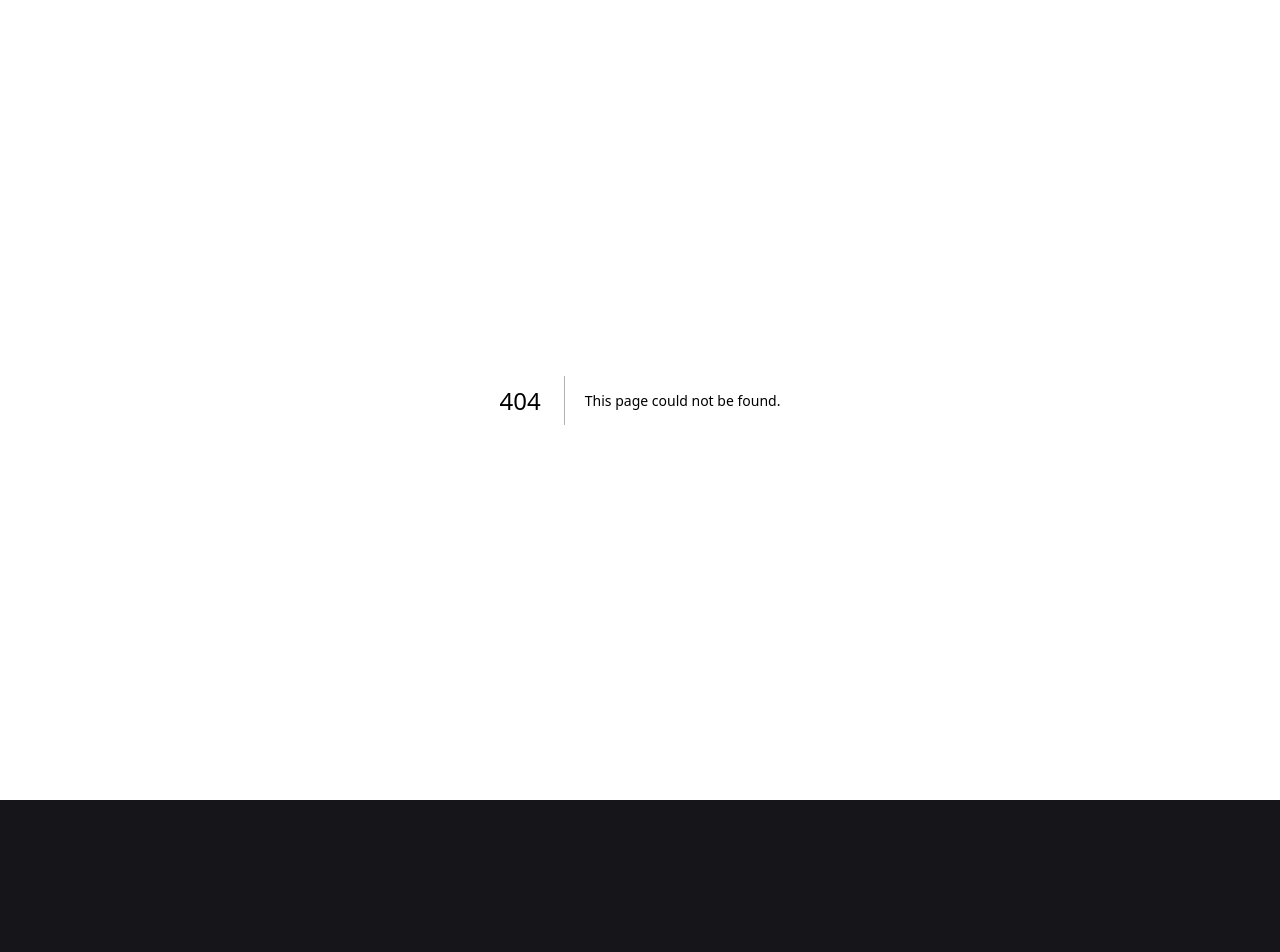
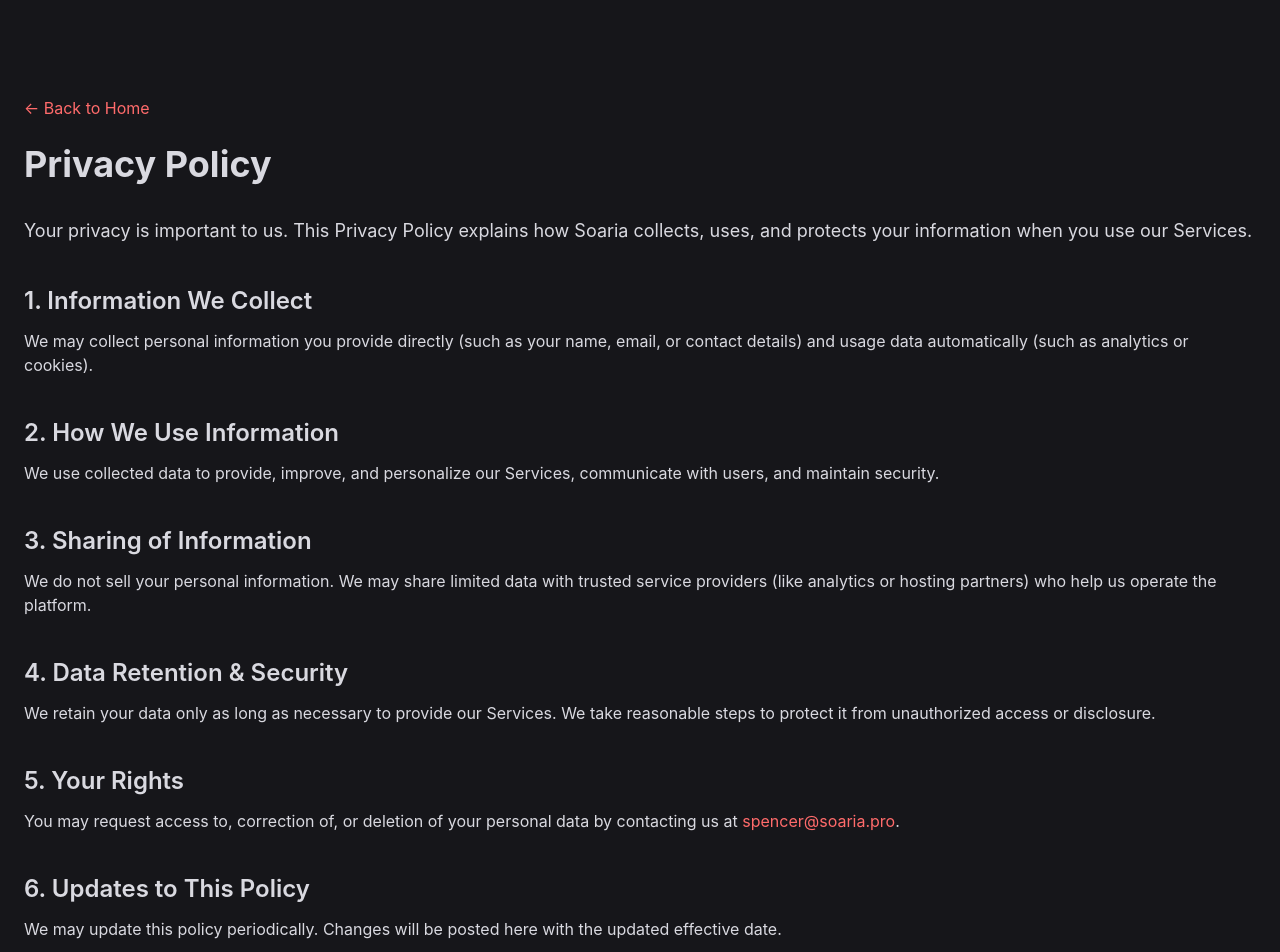
Before and after one commit to Soaria-pro/soaria-web, a Next.js app: page /privacy in a window 1280 px wide. Before the commit this address had no page. Shown: the top 952 px of the page. Before the commit the page ends 800 px from the top, so only its background shows below. Built offline with nearby package versions, Linux system fonts and the light colour scheme.

Commit message:
adds footer with terms and privacy

```diff
--- a/app/page.tsx
+++ b/app/page.tsx
@@ -3,6 +3,7 @@
 import ValueProp from "@/components/ValueProp";
 import DetailGrid from "@/components/DetailGrid";
 import Gradient from "@/components/Gradient";
+import Footer from "@/components/Footer";
 
 export default function Page() {
   return (
@@ -23,6 +24,7 @@
         <ValueProp />
       </section>
       <DetailGrid />
+      <Footer />
     </main>
   );
 }
--- /dev/null
+++ b/app/privacy/page.tsx
@@ -0,0 +1,68 @@
+import Link from "next/link";
+
+export default function PrivacyPage() {
+  return (
+    <main className="min-h-screen flex items-center justify-center px-6 py-24">
+      <div className="max-w-3xltext-foreground/80">
+         {/* Back to Home */}
+        <div className="pb-6">
+          <Link
+            href="https://www.soaria.xyz/"
+            className="inline-block text-[#FF6B6B] hover:underline transition-colors duration-200"
+          >
+            ← Back to Home
+          </Link>
+        </div>
+        <h1 className="text-4xl sm:text-5xl font-bold mb-8 text-foreground">Privacy Policy</h1>
+        <p className="mb-6 text-lg leading-relaxed">
+          Your privacy is important to us. This Privacy Policy explains how Soaria collects, uses,
+          and protects your information when you use our Services.
+        </p>
+
+        <h2 className="text-2xl font-semibold mt-10 mb-3">1. Information We Collect</h2>
+        <p className="mb-6">
+          We may collect personal information you provide directly (such as your name, email, or
+          contact details) and usage data automatically (such as analytics or cookies).
+        </p>
+
+        <h2 className="text-2xl font-semibold mt-10 mb-3">2. How We Use Information</h2>
+        <p className="mb-6">
+          We use collected data to provide, improve, and personalize our Services, communicate with
+          users, and maintain security.
+        </p>
+
+        <h2 className="text-2xl font-semibold mt-10 mb-3">3. Sharing of Information</h2>
+        <p className="mb-6">
+          We do not sell your personal information. We may share limited data with trusted service
+          providers (like analytics or hosting partners) who help us operate the platform.
+        </p>
+
+        <h2 className="text-2xl font-semibold mt-10 mb-3">4. Data Retention & Security</h2>
+        <p className="mb-6">
+          We retain your data only as long as necessary to provide our Services. We take reasonable
+          steps to protect it from unauthorized access or disclosure.
+        </p>
+
+        <h2 className="text-2xl font-semibold mt-10 mb-3">5. Your Rights</h2>
+        <p className="mb-6">
+          You may request access to, correction of, or deletion of your personal data by contacting us
+          at{" "}
+          <a href="mailto:contact@soaria.io" className="text-[#FF6B6B] hover:underline">
+            spencer@soaria.pro
+          </a>.
+        </p>
+
+        <h2 className="text-2xl font-semibold mt-10 mb-3">6. Updates to This Policy</h2>
+        <p className="mb-6">
+          We may update this policy periodically. Changes will be posted here with the updated
+          effective date.
+        </p>
+
+        <p className="mt-10 text-sm text-foreground/60">
+          Last updated: {new Date().toLocaleDateString()}
+        </p>
+
+      </div>
+    </main>
+  );
+}
--- /dev/null
+++ b/app/terms/page.tsx
@@ -0,0 +1,57 @@
+import Link from "next/link";
+
+export default function TermsPage() {
+  return (
+    <main className="min-h-screen flex items-center justify-center px-6 py-24">
+      <div className="max-w-3xl text-foreground/80">
+       {/* Back to Home */}
+        <div className="pb-6">
+          <Link
+            href="https://www.soaria.xyz/"
+            className="inline-block text-[#FF6B6B] hover:underline transition-colors duration-200"
+          >
+            ← Back to Home
+          </Link>
+        </div>
+        <h1 className="text-4xl sm:text-5xl font-bold mb-8 text-foreground">Terms of Service</h1>
+        <p className="mb-6 text-lg leading-relaxed">
+          Welcome to Soaria! These Terms of Service (“Terms”) govern your access to and use of
+          Soaria’s website, products, and services (“Services”).
+        </p>
+
+        <h2 className="text-2xl font-semibold mt-10 mb-3">1. Acceptance of Terms</h2>
+        <p className="mb-6">
+          By using our Services, you agree to be bound by these Terms. If you do not agree, please do not use our Services.
+        </p>
+
+        <h2 className="text-2xl font-semibold mt-10 mb-3">2. Use of Services</h2>
+        <p className="mb-6">
+          You agree to use Soaria only for lawful purposes and in accordance with these Terms. You must not attempt to disrupt or compromise the integrity of the Services.
+        </p>
+
+        <h2 className="text-2xl font-semibold mt-10 mb-3">3. Intellectual Property</h2>
+        <p className="mb-6">
+          All content, branding, and materials on Soaria are owned or licensed by Soaria and are protected by intellectual property laws.
+        </p>
+
+        <h2 className="text-2xl font-semibold mt-10 mb-3">4. Disclaimer & Limitation of Liability</h2>
+        <p className="mb-6">
+          The Services are provided “as is” without warranties of any kind. Soaria is not responsible for any damages arising from your use of the Services.
+        </p>
+
+        <h2 className="text-2xl font-semibold mt-10 mb-3">5. Changes to These Terms</h2>
+        <p className="mb-6">
+          We may update these Terms from time to time. The date of the latest revision will always be posted at the top of this page.
+        </p>
+
+        <h2 className="text-2xl font-semibold mt-10 mb-3">6. Contact Us</h2>
+        <p className="mb-6">
+          If you have questions about these Terms, please contact us at{" "}
+          <a href="mailto:contact@soaria.io" className="text-[#FF6B6B] hover:underline">
+            spencer@soaria.pro
+          </a>.
+        </p>
+      </div>
+    </main>
+  );
+}
--- /dev/null
+++ b/components/Footer.tsx
@@ -0,0 +1,34 @@
+"use client";
+
+import { Button } from "flowbite-react";
+import Link from "next/link";
+
+export default function Footer() {
+  return (
+    <footer className="py-8 text-center text-sm text-foreground/60">
+      <p>© {new Date().getFullYear()} Soaria. All rights reserved.</p>
+
+      <div className="mt-3 flex flex-col sm:flex-row items-center justify-center gap-4">
+        <div className="space-x-4">
+          <Link href="/terms" className="text-[#FF6B6B] hover:text-[#2CB67D] transition-colors duration-200">
+            Terms of Service
+          </Link>
+          <Link href="/privacy" className="text-[#FF6B6B] hover:text-[#2CB67D] transition-colors duration-200">
+            Privacy Policy
+          </Link>
+        </div>
+
+        <Button
+            color="purple"
+            className="!text-sm !font-medium px-5 py-2"
+            as="a"
+            href="https://i.prefinery.com/projects/i1izdm4q/users/new?display=hosted"
+            target="_blank"
+            rel="noopener noreferrer"
+        >
+            Join Waitlist
+        </Button>
+      </div>
+    </footer>
+  );
+}
```
